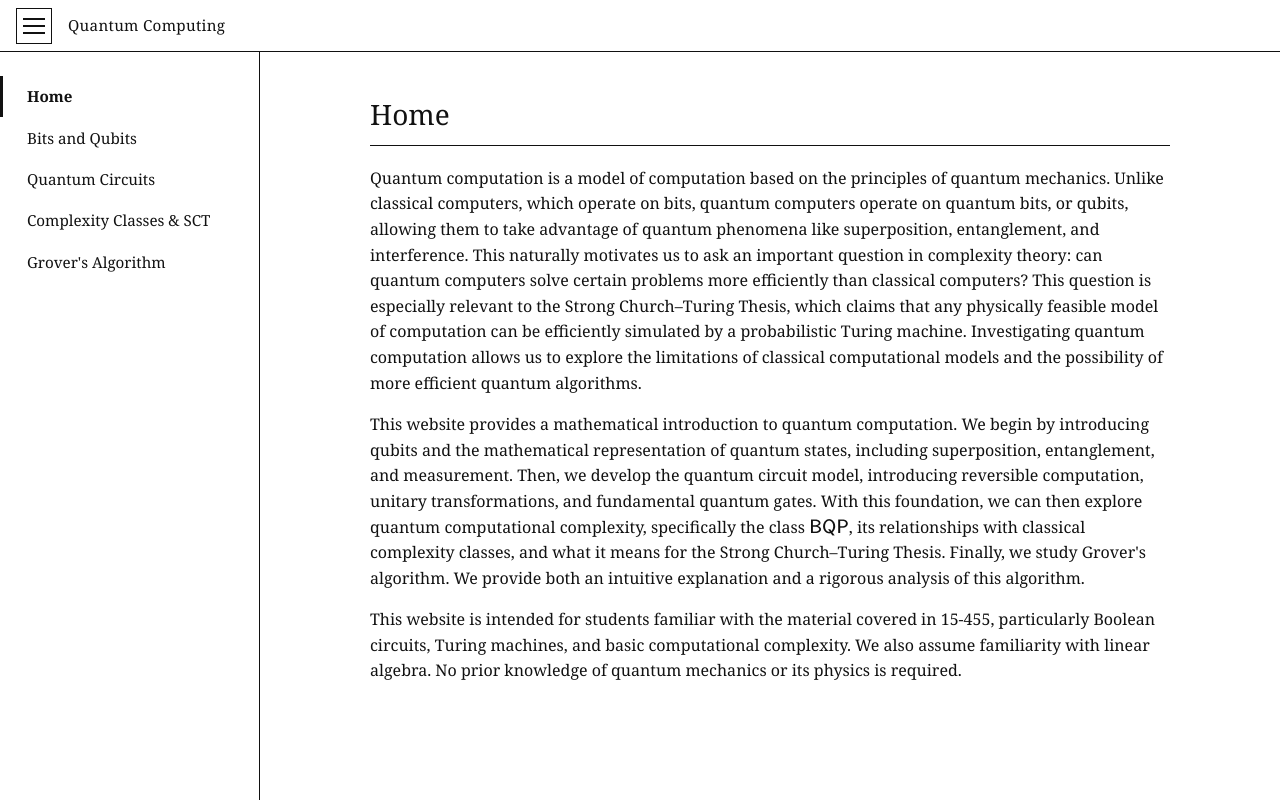
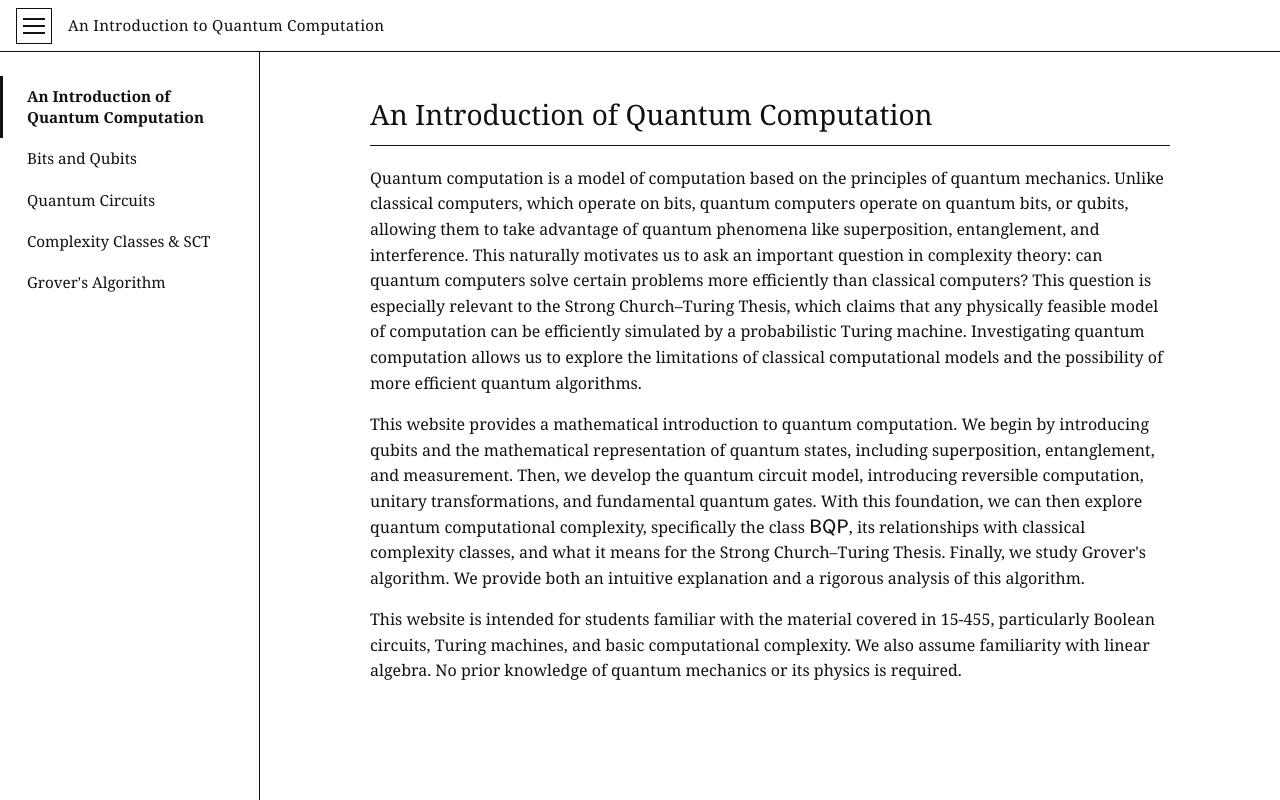
Before and after one commit to Kingcong123/new_undergrad_complexity_website, a plain HTML site: page index.html in a window 1280 px wide. Drawn offline with nearby package versions, Linux system fonts and the light colour scheme.

Commit message:
title change

```diff
--- a/index.html
+++ b/index.html
@@ -3,7 +3,7 @@
 <head>
   <meta charset="UTF-8">
   <meta name="viewport" content="width=device-width, initial-scale=1.0">
-  <title>Home — Quantum Computing</title>
+  <title>Home — An Introduction to Quantum Computation</title>
   <link rel="stylesheet" href="css/style.css">
   <script>
     MathJax = {
@@ -24,12 +24,12 @@
       <span></span>
       <span></span>
     </button>
-    <span class="topbar-title">Quantum Computing</span>
+    <span class="topbar-title">An Introduction to Quantum Computation</span>
   </header>
 
   <aside class="sidebar">
     <nav>
-      <a href="index.html" class="active">Home</a>
+      <a href="index.html" class="active">An Introduction of Quantum Computation</a>
       <a href="qubits.html">Bits and Qubits</a>
       <a href="circuits.html">Quantum Circuits</a>
       <a href="complexity.html">Complexity Classes &amp; SCT</a>
@@ -38,7 +38,7 @@
   </aside>
 
   <main class="main">
-    <h1>Home</h1>
+    <h1>An Introduction of Quantum Computation</h1>
     <section>
       <p>
       Quantum computation is a model of computation based on the principles of quantum mechanics.
```
Also changed, not shown: circuits.html (+2 -2 lines), complexity.html (+2 -2 lines), grover.html (+2 -2 lines), qubits.html (+2 -2 lines), 1 other file.
